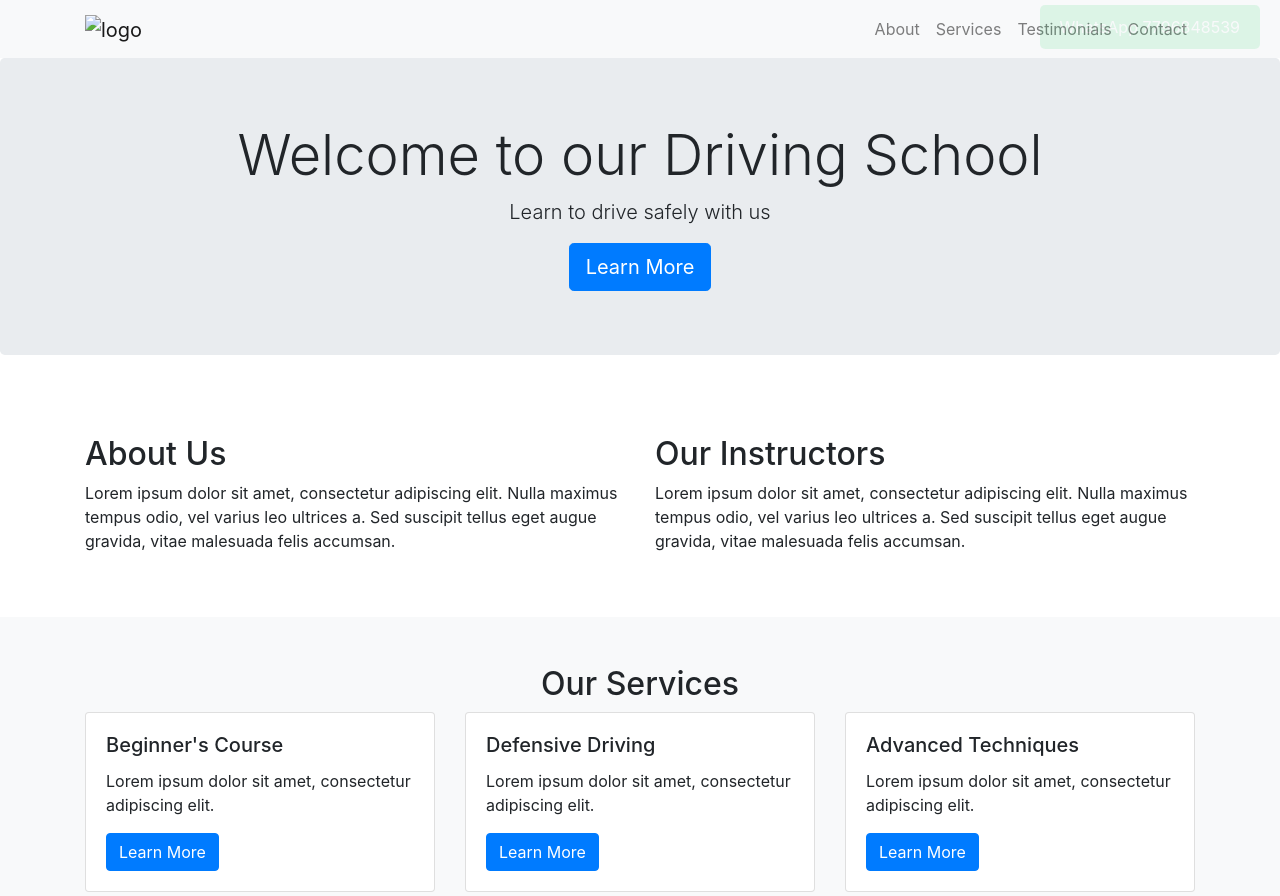
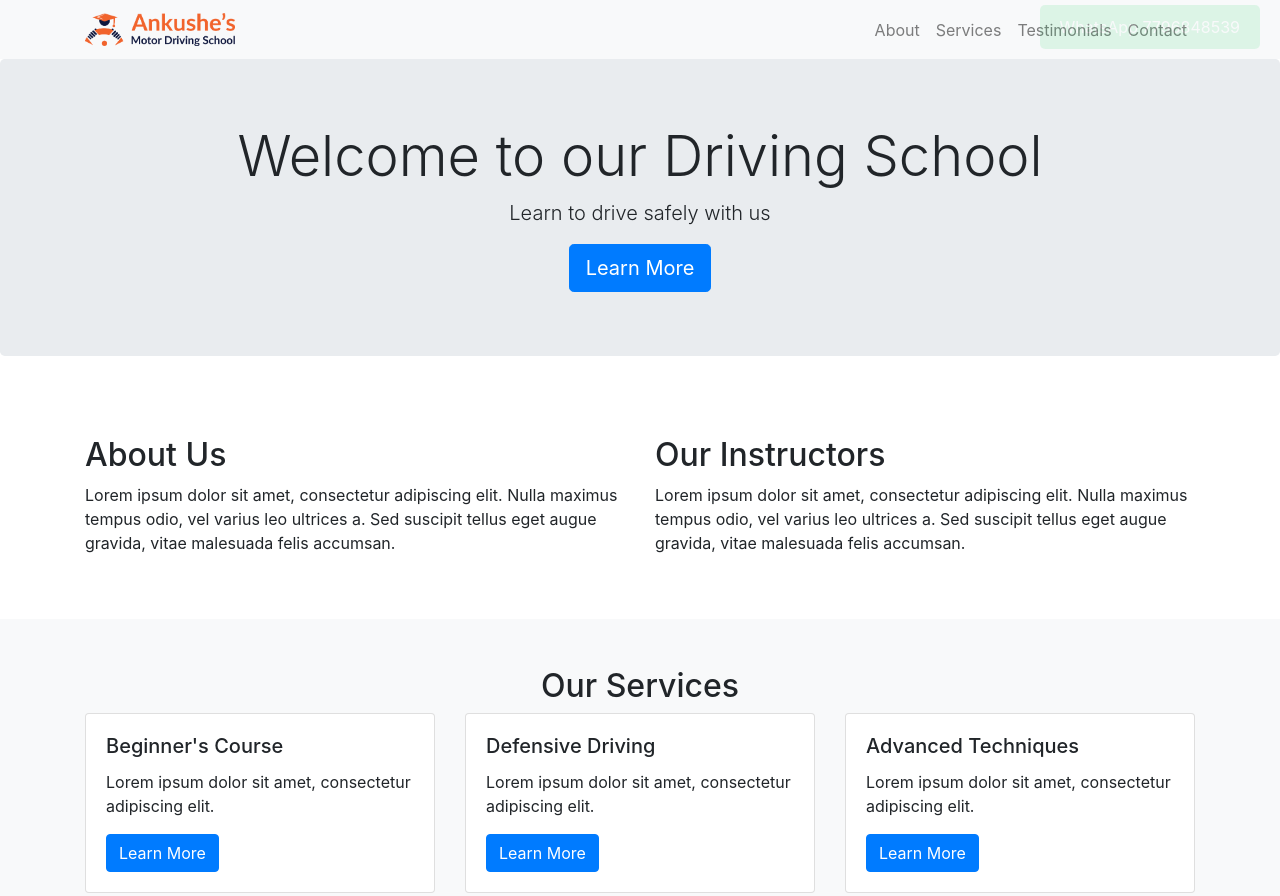
Before and after one commit to ankusheswapnil96/AnkusheDrivingSchool, a plain HTML site: page index.html in a window 1280 px wide. Shown: the top 896 px of the page. Drawn offline with nearby package versions, Linux system fonts and the light colour scheme.

Commit message:
Update index.html

```diff
--- a/index.html
+++ b/index.html
@@ -51,7 +51,7 @@
 <nav class="navbar navbar-expand-lg navbar-light bg-light">
   <div class="container">
     <a class="navbar-brand" href="#">
-        <img src="Ankushe_logo.png" alt="logo" height="auto" width="150px"/>
+        <img src="Ankushe logo.png" alt="logo" height="auto" width="150px"/>
     </a>
     <button class="navbar-toggler" type="button" data-toggle="collapse" data-target="#navbarNav" aria-controls="navbarNav" aria-expanded="false" aria-label="Toggle navigation">
       <span class="navbar-toggler-icon"></span>
```
